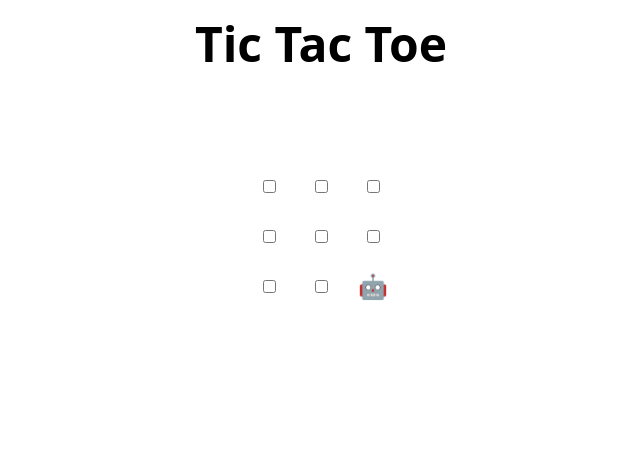
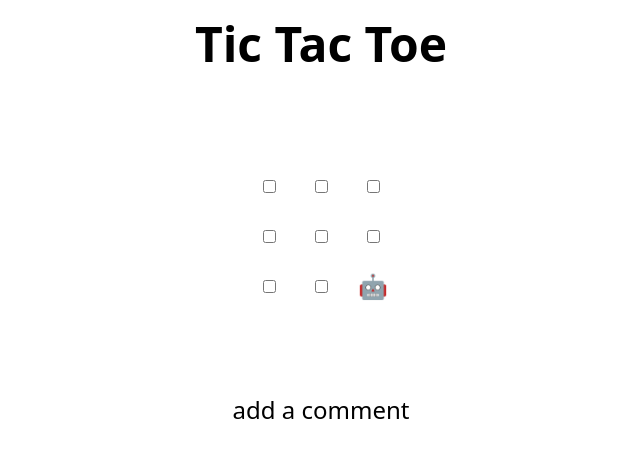
Before and after one commit to colewortman/skills-review-pull-requests, a plain HTML site: page index.html in a window 1280 px wide. Shown: the whole page, without its empty margins (319-959 px from the left). Drawn offline with Linux system fonts and the light colour scheme.

Commit message:
Update index.html
applying suggested change

Co-authored-by: cole-wortman <colewortman@unomaha.edu>

```diff
--- a/index.html
+++ b/index.html
@@ -48,7 +48,7 @@
 </table>
 
 <h2 hidden>Game over, refresh to play again 🧑‍💻 🤖!</h2>
-
+add a comment
 <script>
   // Initialization
   const boxes = Array.from(document.querySelectorAll("td"));
```
